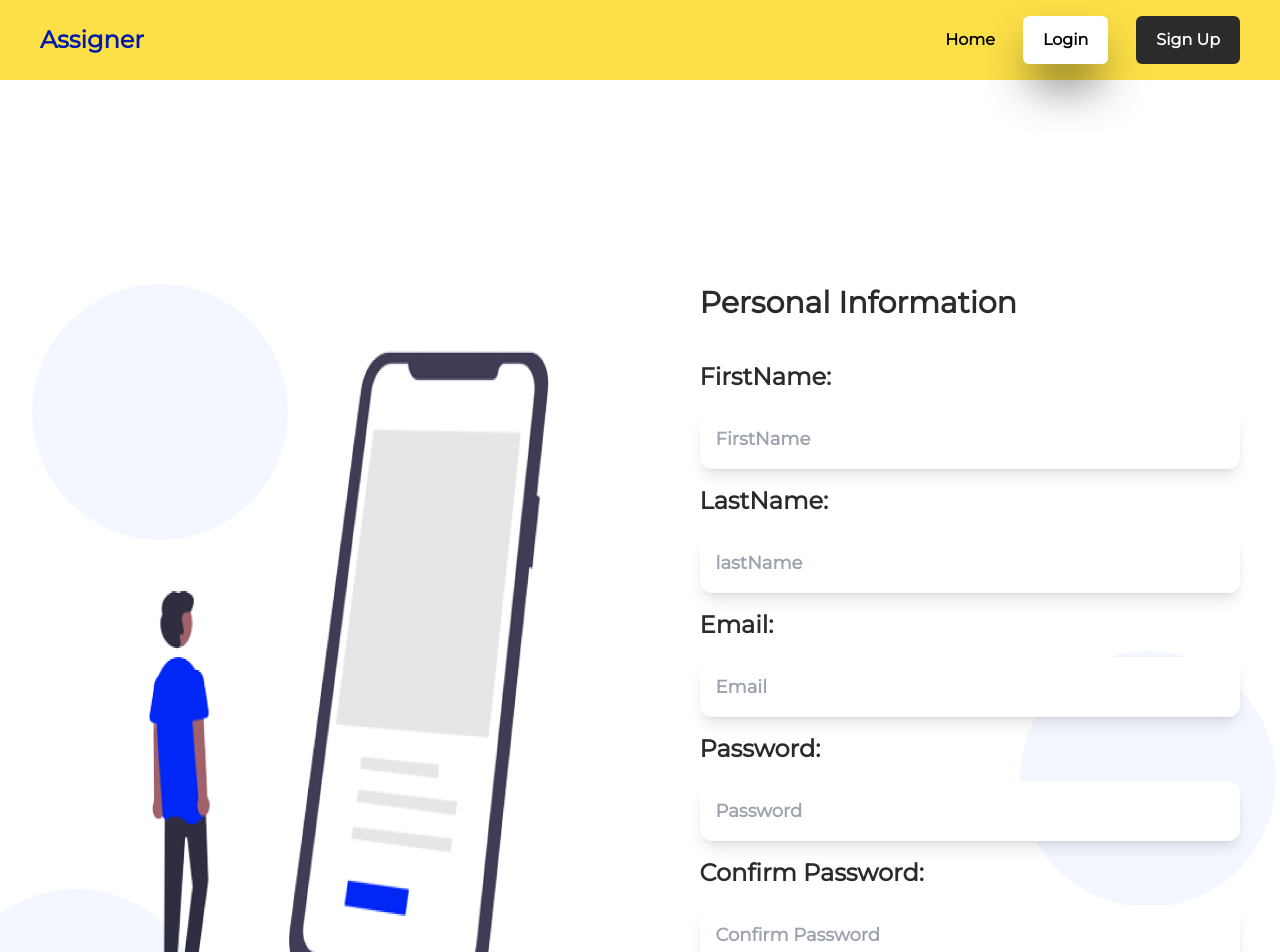
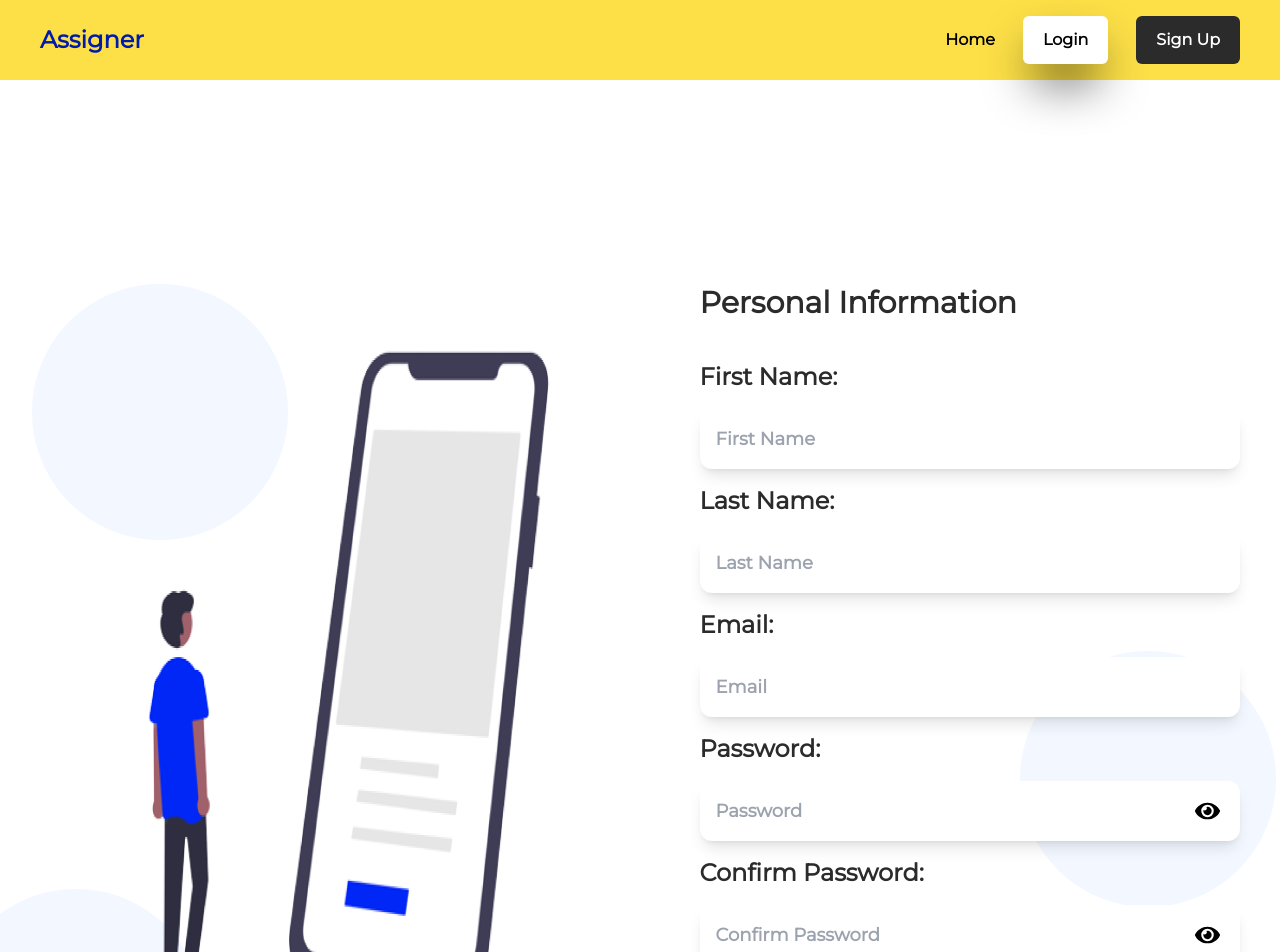
Before and after one commit to AkoredeAjibola/assigner, a React (Vite) app in the folder assigner/: page /signup in a window 1280 px wide. Shown: the top 952 px of the page. Built offline with nearby package versions, Linux system fonts and the light colour scheme.

Commit message:
Good to go

```diff
--- a/assigner/package.json
+++ b/assigner/package.json
@@ -10,8 +10,10 @@
     "preview": "vite preview"
   },
   "dependencies": {
+    "firebase": "^10.14.1",
     "react": "^18.3.1",
     "react-dom": "^18.3.1",
+    "react-icons": "^5.3.0",
     "react-router-dom": "^6.26.2"
   },
   "devDependencies": {
--- a/assigner/src/firebase.js
+++ b/assigner/src/firebase.ts
@@ -1,6 +1,6 @@
 // Import the functions you need from the SDKs you need
 import { initializeApp } from "firebase/app";
-import { getAnalytics } from "firebase/analytics";
+// import { getAnalytics } from "firebase/analytics";
 import { getFirestore } from "firebase/firestore";
 import { getAuth } from "firebase/auth";
 
@@ -22,6 +22,6 @@ const firebaseConfig = {
 
 // Initialize Firebase
 const app = initializeApp(firebaseConfig);
-const analytics = getAnalytics(app);
+// const analytics = getAnalytics(app);
 export const db = getFirestore(app);
 export const auth = getAuth(app);
--- a/assigner/src/pages/signup.tsx
+++ b/assigner/src/pages/signup.tsx
@@ -2,6 +2,8 @@ import { useState, ChangeEvent } from "react";
 import image3 from "../assets/undraw_my_app_re_gxtj 1.png";
 import Navbar from "../components/navbar";
 import homeBg from "../assets/Home.png";
+import { addUser } from "../services/service";
+import { FaEye, FaEyeSlash } from "react-icons/fa";
 
 const SignUp = () => {
   const [step, setStep] = useState(1); // Track which step the form is on (1 for personal, 2 for company's information)
@@ -12,6 +14,10 @@ const SignUp = () => {
     password: "",
     confirmPassword: "",
   });
+  const [showPassword, setShowPassword] = useState(false);
+  const togglePasswordVisibility = () => {
+    setShowPassword(!showPassword);
+  };
 
   const [companyInfo, setCompanyInfo] = useState({
     companyName: "",
@@ -55,6 +61,23 @@ const SignUp = () => {
     }
   };
 
+  const onSubmit = () => {
+    const User = {
+      firstName: personalInfo.firstName,
+      lastName: personalInfo.lastName,
+      email: personalInfo.email,
+      password: personalInfo.password,
+      companyName: companyInfo.companyName,
+      companyAddress: companyInfo.companyAddress,
+      role: companyInfo.role,
+      position: companyInfo.position,
+    };
+
+    addUser(User);
+
+    console.log(User);
+  };
+
   return (
     <div style={{ backgroundImage: `url(${homeBg})` }}>
       <Navbar />
@@ -75,23 +98,23 @@ const SignUp = () => {
                 <p className="text-black200 text-3xl mb-6 font-extrabold">
                   Personal Information
                 </p>
-                <p className="text-black200 text-2xl py-4">FirstName:</p>
+                <p className="text-black200 text-2xl py-4">First Name:</p>
                 <input
                   type="text"
                   name="firstName"
                   value={personalInfo.firstName}
                   onChange={(e) => handleInputChange(e, "personal")}
-                  placeholder="FirstName"
+                  placeholder="First Name"
                   required
                   className="w-full text-lg shadow-lg p-4 border-gray-300 rounded-xl"
                 />
-                <p className="text-black200 text-2xl py-4">LastName:</p>
+                <p className="text-black200 text-2xl py-4">Last Name:</p>
                 <input
                   type="text"
-                  name="Lastname"
+                  name="lastName"
                   value={personalInfo.lastName}
                   onChange={(e) => handleInputChange(e, "personal")}
-                  placeholder="lastName"
+                  placeholder="Last Name"
                   required
                   className="w-full text-lg shadow-lg p-4 border-gray-300 rounded-xl"
                 />
@@ -106,8 +129,9 @@ const SignUp = () => {
                   className="w-full text-lg shadow-lg p-4 border-gray-300 rounded-xl"
                 />
                 <p className="text-black200 text-2xl py-4">Password:</p>
+                <div className="relative">
                   <input
-                  type="password"
+                    type={showPassword ? "text" : "password"}
                     name="password"
                     value={personalInfo.password}
                     onChange={(e) => handleInputChange(e, "personal")}
@@ -115,9 +139,22 @@ const SignUp = () => {
                     required
                     className="w-full text-lg shadow-lg p-4 border-gray-300 rounded-xl"
                   />
+                  <button
+                    type="button"
+                    onClick={togglePasswordVisibility}
+                    className="absolute right-5 top-1/2 transform -translate-y-1/2 text-black"
+                  >
+                    {showPassword ? (
+                      <FaEyeSlash size={25} />
+                    ) : (
+                      <FaEye size={25} />
+                    )}
+                  </button>
+                </div>
                 <p className="text-black200 text-2xl py-4">Confirm Password:</p>
+                <div className="relative">
                   <input
-                  type="password"
+                    type={showPassword ? "text" : "password"}
                     name="confirmPassword"
                     value={personalInfo.confirmPassword}
                     onChange={(e) => handleInputChange(e, "personal")}
@@ -125,6 +162,18 @@ const SignUp = () => {
                     required
                     className="w-full text-lg shadow-lg p-4 border-gray-300 rounded-xl"
                   />
+                  <button
+                    type="button"
+                    onClick={togglePasswordVisibility}
+                    className="absolute right-5 top-1/2 transform -translate-y-1/2 text-black"
+                  >
+                    {showPassword ? (
+                      <FaEyeSlash size={25} />
+                    ) : (
+                      <FaEye size={25} />
+                    )}
+                  </button>
+                </div>
                 <button
                   type="button"
                   onClick={handleNext}
@@ -195,6 +244,7 @@ const SignUp = () => {
                   <button
                     type="submit"
                     className="text-white w-1/2 bg-blue-700 text-3xl rounded-lg py-3 ml-2"
+                    onClick={onSubmit}
                   >
                     Signup
                   </button>
--- /dev/null
+++ b/assigner/src/services/service.ts
@@ -0,0 +1,22 @@
+import {collection, addDoc} from 'firebase/firestore';
+import {db} from '../firebase'
+
+interface UserData {
+  firstName: string;
+  lastName: string;
+  email: string;
+  password: string;
+  companyName: string;
+  companyAddress: string;
+  role: string;
+  position: string;
+}
+
+export const addUser = async (user: UserData) => {
+  try {
+    const docRef = await addDoc(collection(db, "Users"), user);
+    console.log("User with ID:", docRef.id);
+  } catch (e) {
+    console.log("Error adding user data", e);
+  }
+};
```
Also changed, not shown: 2 other files (tests, documents, lock files or other folders). Lines whose indentation alone changed are shown as unchanged.
